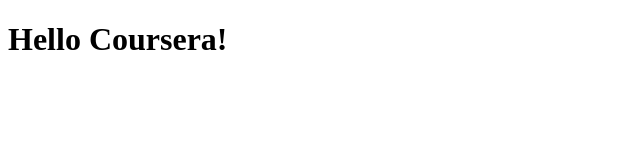
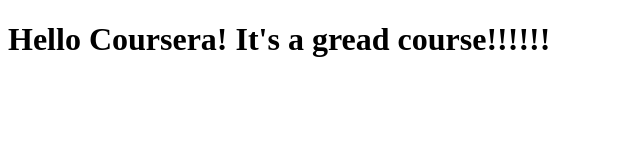
Before and after one commit to protality/coursera-test, a plain HTML site: page site/index.html in a window 1280 px wide. Shown: the whole page, without its empty margins (0-640 px from the left). Drawn offline with Linux system fonts and the light colour scheme.

Commit message:
Small addition to our page content.

```diff
--- a/site/index.html
+++ b/site/index.html
@@ -4,6 +4,6 @@
 	<title>Hello Coursera!</title>
 </head>
 <body>
-<h1>Hello Coursera!</h1>
+<h1>Hello Coursera! It's a gread course!!!!!!</h1>
 </body>
 </html>
```
